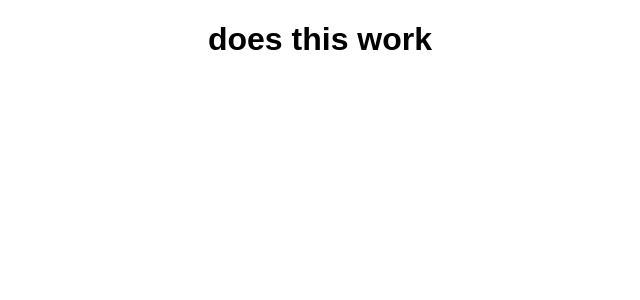
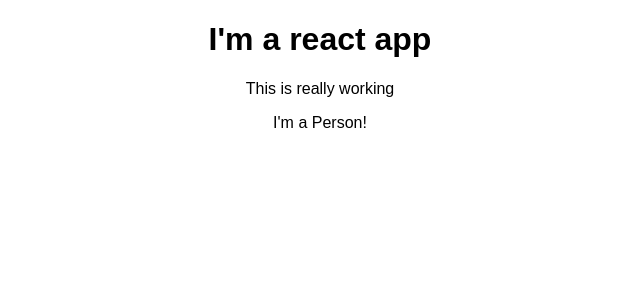
Before and after one commit to JalfreziJoe/First_React_App, a React (Create React App) app: page / in a window 1280 px wide. Shown: the top 300 px of the page, without its empty margins (320-960 px from the left). Built offline with nearby package versions, Linux system fonts and the light colour scheme.

Commit message:
Created a simple Person component

```diff
--- a/src/App.js
+++ b/src/App.js
@@ -1,14 +1,17 @@
 import React, { Component } from 'react';
 import './App.css';
+import Person from './Person/Person';
 
 class App extends Component {
   render() {
-    // return (
-    //   <div className="App">
-    //     <h1>I'm a react app</h1>
-    //   </div>
-    // );
-    return React.createElement('div', null, React.createElement('h1', {className: 'App'}, 'does this work'));
+    return (
+      <div className="App">
+        <h1>I'm a react app</h1>
+        <p>This is really working</p>
+        <Person />
+      </div>
+    );
+    //return React.createElement('div', null, React.createElement('h1', {className: 'App'}, 'does this work'));
   }
 }
 
--- /dev/null
+++ b/src/Person/Person.js
@@ -0,0 +1,7 @@
+import React from 'react';
+
+const person = () => {
+    return <p>I'm a Person!</p>
+}
+
+export default person;
```
